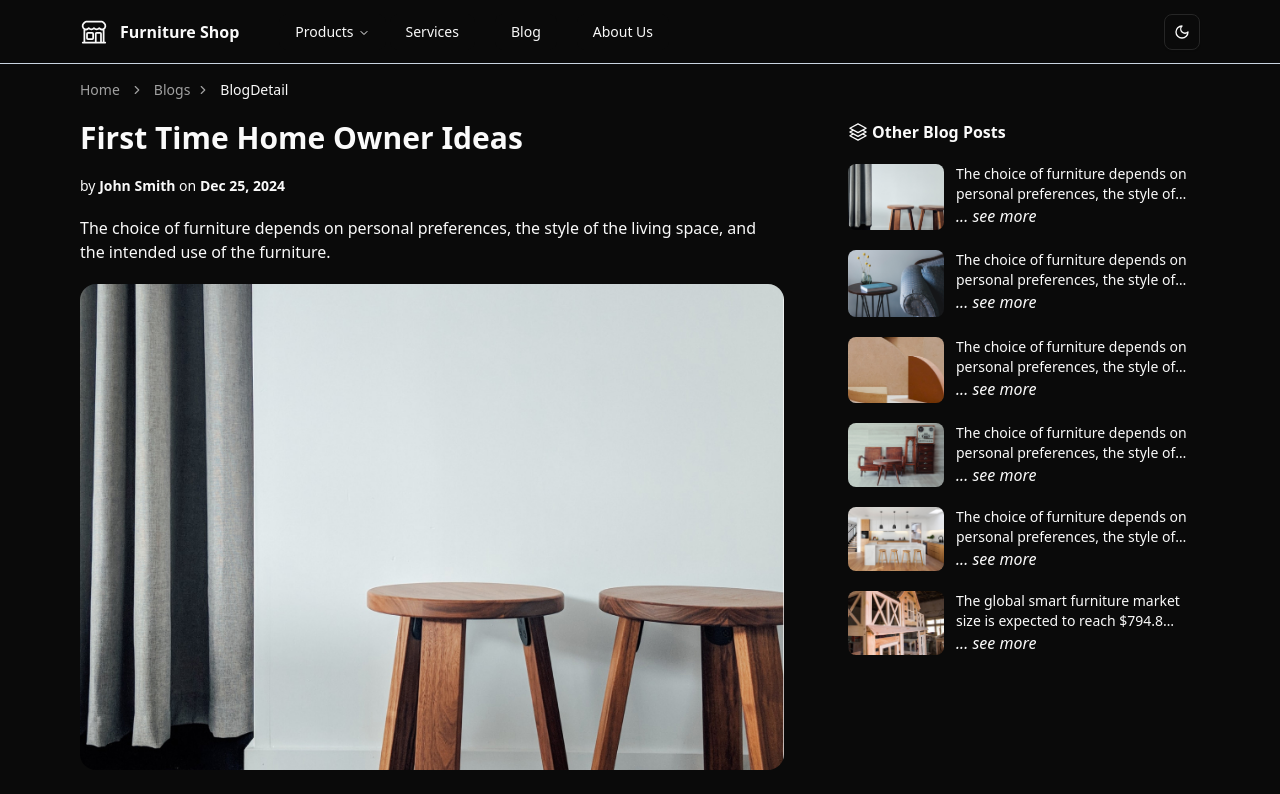
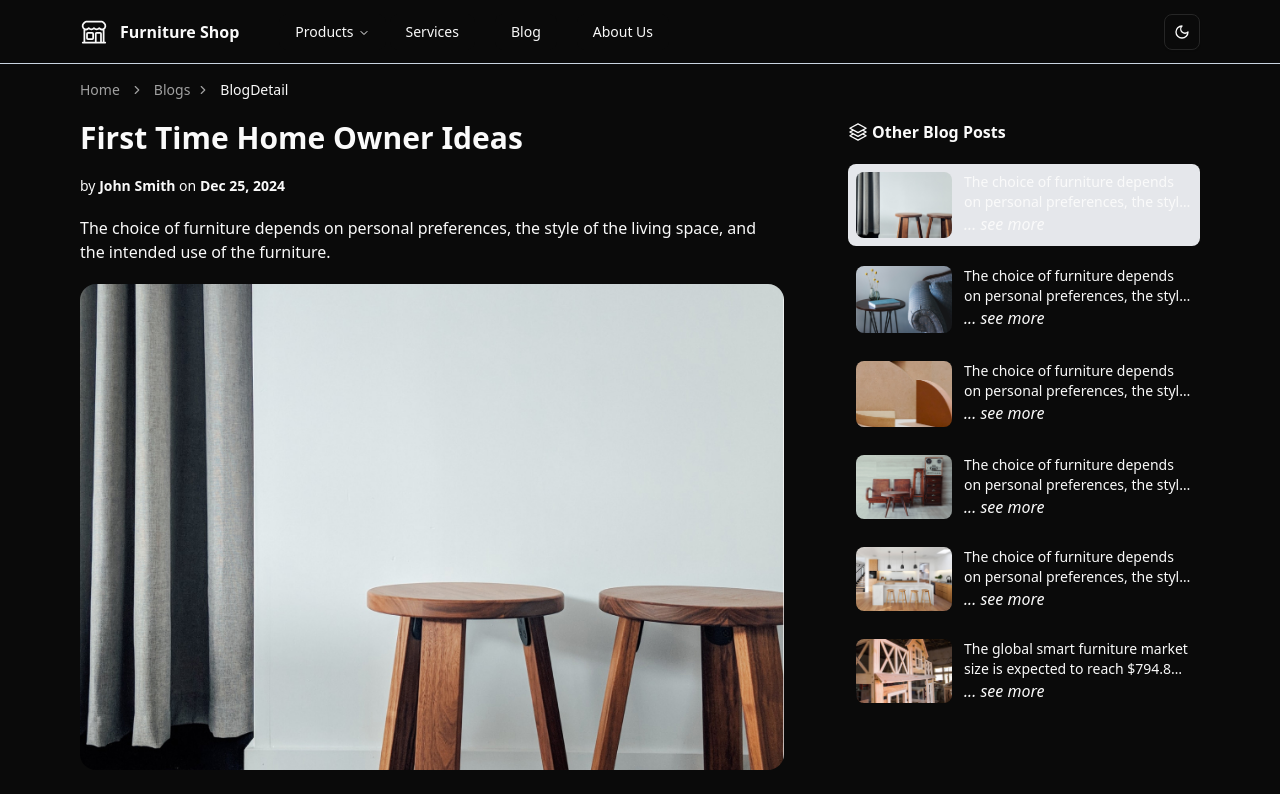
Before and after one commit to waiyanhein01/fullstack-class, a React (Vite) app in the folder Furniture/: page /blogs/uuid1 in a window 1280 px wide. Shown: the top 794 px of the page. Built offline with nearby package versions, Linux system fonts and the light colour scheme.

Commit message:
fix:detail blog position sticky

```diff
--- a/Furniture/src/features/blog/components/BlogDetailCard.tsx
+++ b/Furniture/src/features/blog/components/BlogDetailCard.tsx
@@ -10,15 +10,15 @@ interface DetailPostProps {
 }
 
 const BlogDetailCard = ({ currentId, posts }: DetailPostProps) => {
-  console.log(currentId);
   return (
     <div className="flex flex-col justify-between gap-16 lg:flex-row">
-      <div className="space-y-5 2xl:w-3/4 lg:w-2/3 w-full">
+      {/* Left Content */}
+      <div className="w-full space-y-5 lg:w-2/3 2xl:w-3/4">
         <h1 className="line-clamp-1 text-xl font-extrabold lg:text-3xl 2xl:text-4xl">
           {currentId?.title}
         </h1>
         <div className="text-sm">
-          by<span className="font-semibold"> {currentId?.author} </span>on
+          by <span className="font-semibold">{currentId?.author}</span> on
           <span className="font-semibold"> {currentId?.updated_at}</span>
         </div>
         <p className="line-clamp-3 text-base font-medium 2xl:line-clamp-2">
@@ -33,11 +33,15 @@ const BlogDetailCard = ({ currentId, posts }: DetailPostProps) => {
         {currentId && <SanitizedComponent htmlContent={currentId?.body} />}
 
         <div className="flex items-center gap-4">
-          {currentId?.tags.map((tag) => <Button>{tag}</Button>)}
+          {currentId?.tags.map((tag) => (
+            <Button key={tag}>{tag}</Button>
+          ))}
         </div>
       </div>
 
-      <div className="2xl:w-1/4 lg:w-1/3 w-full">
+      {/* Right Sidebar - Sticky */}
+      <div className="w-full lg:w-1/3 2xl:w-1/4">
+        <div className="sticky top-20">
           <div className="mb-5 flex items-center gap-1">
             <Icons.SquareBlog className="size-5" />
             <h1 className="text-base font-semibold">Other Blog Posts</h1>
@@ -45,15 +49,22 @@ const BlogDetailCard = ({ currentId, posts }: DetailPostProps) => {
 
           <div className="grid grid-cols-1 md:grid-cols-2 lg:grid-cols-1">
             {posts.map((post) => (
-            // className={({isActive}) => {isActive ? " bg-slate-400" : "" }}
-            <NavLink key={post.id} to={`/blogs/${post.id}`}>
-              <div className="mb-5 flex gap-3">
+              <NavLink
+                key={post.id}
+                to={`/blogs/${post.id}`}
+                className={({ isActive }) =>
+                  `block p-2 mb-3 rounded-md transition-all ${
+                    isActive ? "bg-gray-200" : "hover:bg-gray-100"
+                  }`
+                }
+              >
+                <div className=" flex gap-3">
                   <img
                     src={post.image}
                     alt="Blog Image"
                     className="w-24 rounded-md"
                   />
-                <div className="">
+                  <div>
                     <h1 className="line-clamp-2 text-sm">{post.content}</h1>
                     <i>... see more</i>
                   </div>
@@ -63,6 +74,7 @@ const BlogDetailCard = ({ currentId, posts }: DetailPostProps) => {
           </div>
         </div>
       </div>
+    </div>
   );
 };
 
```
Lines whose indentation alone changed are shown as unchanged.
